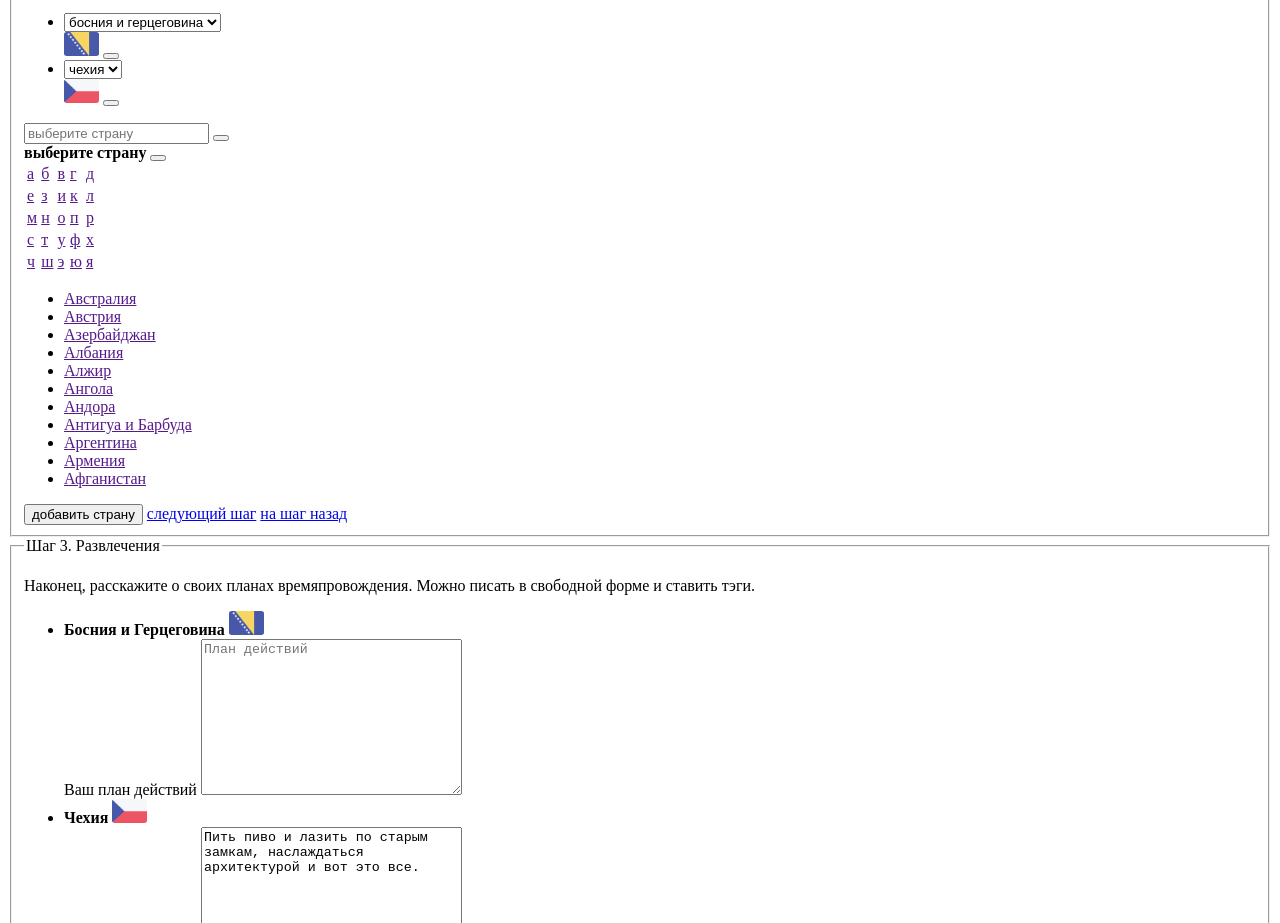
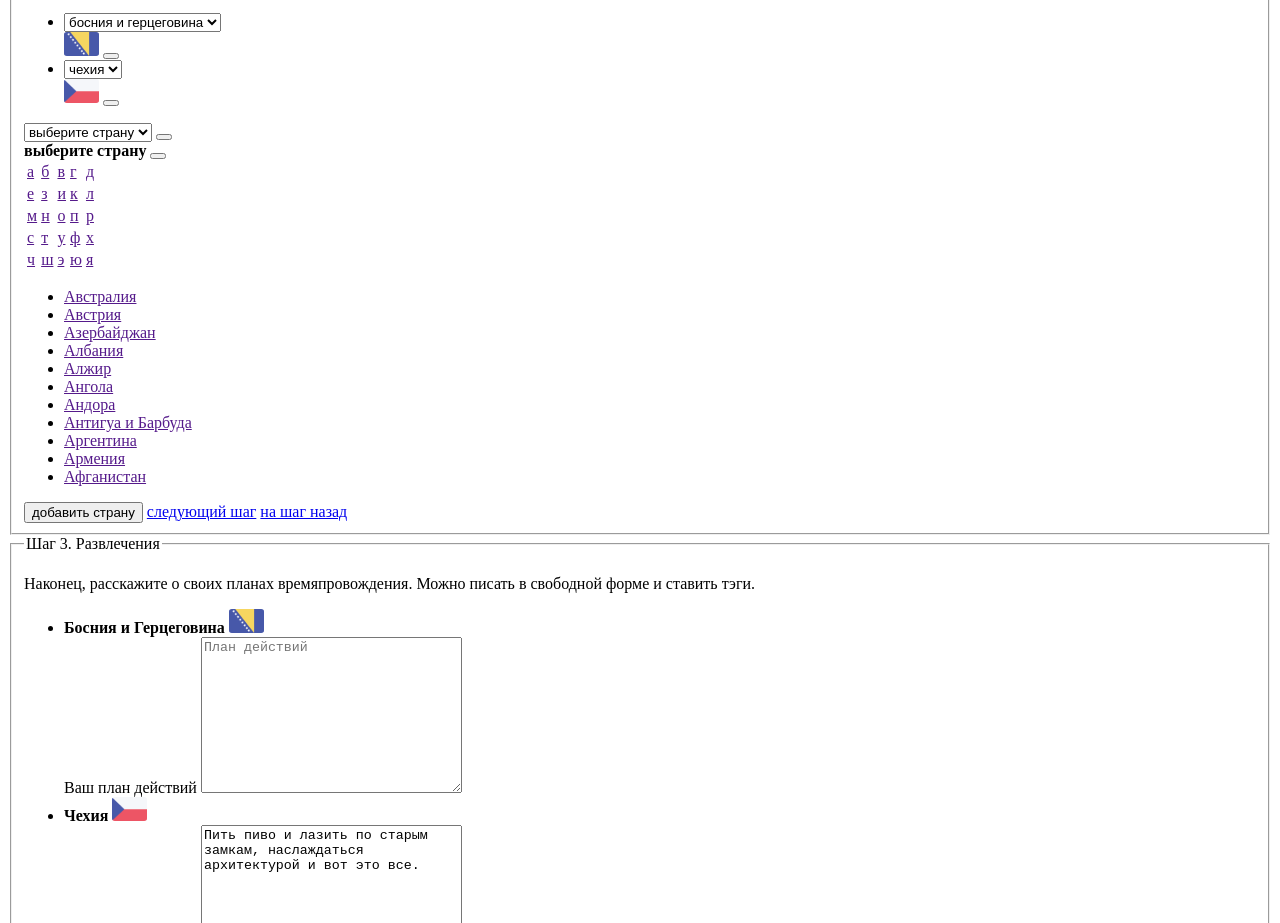
Before and after one commit to pavel4832/1371953-pognali-20, a website: page source/form.html in a window 1280 px wide. Shown: the part 1720-2643 px from the top of the page. Drawn offline with Linux system fonts and the light colour scheme.

Commit message:
Модуль 2 задание 2 доработал по замечаниям

```diff
--- a/source/form.html
+++ b/source/form.html
@@ -338,12 +338,14 @@
                 </li>
               </ul>
 
-              <div class="step-two__new-country">
-                <label aria-label="выберите страну">
-                  <input class="step-two__input" type="text" placeholder="выберите страну">
-                </label>
+              <div class="step-two__new-country new-country">
+                <label class="visually-hidden" for="country-name_new" aria-label="выберите страну"></label>
 
-                <button class="step-two__open-btn" type="button" aria-label="Открыть выбор"></button>
+                <select class="new-country__name" name="new-country" id="country-name_new">
+                  <option class="new-country__value" value="empty" selected>выберите страну</option>
+                </select>
+
+                <button class="new-country__close-btn" type="button" aria-label="удалить из выбора"></button>
               </div>
 
               <div class="step-two__hidden country-choose">
```
